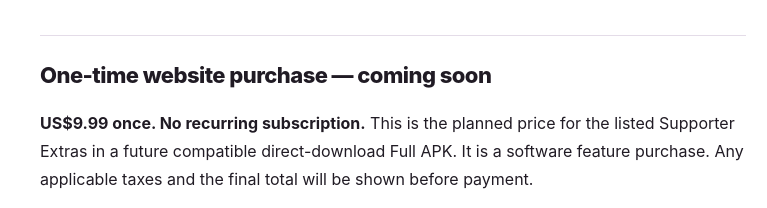
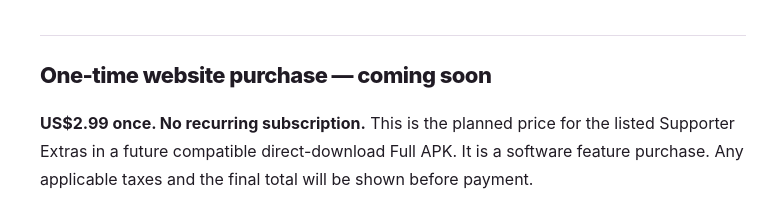
Before and after one commit to azimul-kabir/actua-website, a plain HTML site: page support.html in a window 1280 px wide. Shown: the part 1225-1433 px from the top of the page, 247-1014 px from the left. Drawn offline with Linux system fonts and the light colour scheme.

Commit message:
Set website Supporter Extras price to US.99

```diff
--- a/support.html
+++ b/support.html
@@ -56,7 +56,7 @@
             <a href="/images/screenshots/light/widget-styles.jpg"><picture><source media="(prefers-color-scheme: dark)" srcset="/images/screenshots/dark/widget-styles.jpg"><img src="/images/screenshots/light/widget-styles.jpg" alt="Widget styles settings in Actua" width="670" height="1489" loading="lazy"></picture><span>Widget styles</span></a>
           </div>
           <h2>One-time website purchase — coming soon</h2>
-          <p><strong>US$9.99 once. No recurring subscription.</strong> This is the planned price for the listed Supporter Extras in a future compatible direct-download Full APK. It is a software feature purchase. Any applicable taxes and the final total will be shown before payment.</p>
+          <p><strong>US$2.99 once. No recurring subscription.</strong> This is the planned price for the listed Supporter Extras in a future compatible direct-download Full APK. It is a software feature purchase. Any applicable taxes and the final total will be shown before payment.</p>
           <p><strong>Website purchasing is not available yet.</strong> We are preparing checkout and activation. There is no payment to make or license to activate on this website today. Actua 2.7.0 cannot activate a website purchase.</p>
           <p>The planned purchase covers the extras listed above; it does not promise every future paid feature. Supported Android version: Android 9 or newer. Actua is an independent client for Actual Budget, not a hosted budgeting service.</p>
           <h2>Get extras today with Google Play</h2>
```
Also changed, not shown: README.md.
